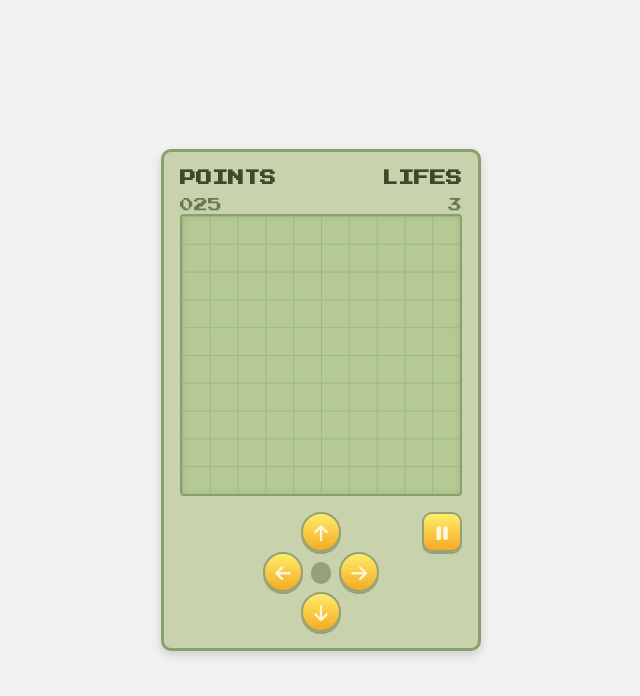
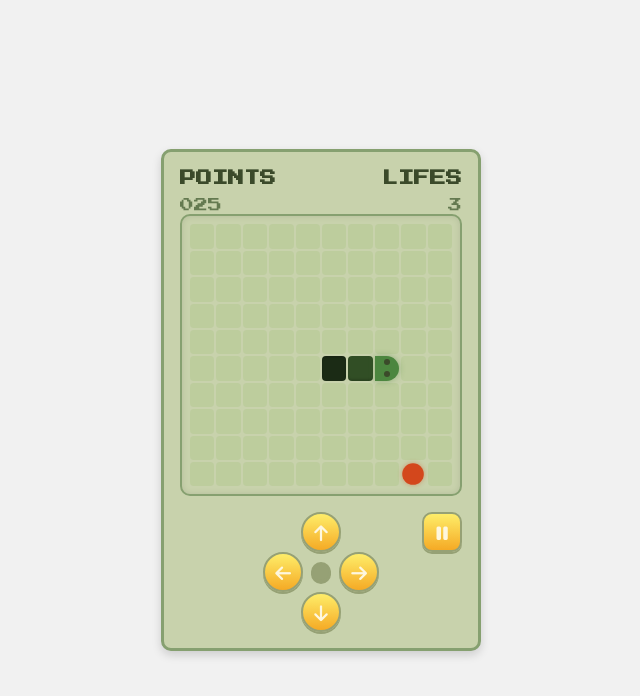
Before and after one commit to JoseRicardoPE/app-snake-game, an Angular app: page / in a window 1280 px wide. Shown: the top 696 px of the page, without its empty margins (319-959 px from the left). Built offline with nearby package versions, Linux system fonts and the light colour scheme.

Commit message:
add snake rendering inside the game panel

```diff
--- a/src/app/components/board/board.component.html
+++ b/src/app/components/board/board.component.html
@@ -1,3 +1,9 @@
 <div class="board">
-    <div class="board-grid"></div>
+    <ng-container *ngFor="let cell of cells; let i = index">
+        <div class="board-grid"
+        [class.snake]="isSnakeCell(i)"
+        [class.snake-head]="isSnakeHead(i)"
+        [class.snake-tail]="isSnakeTail(i)"
+        [class.food]="isFoodCell(i)"></div>
+    </ng-container>
 </div>
--- a/src/app/components/board/board.component.scss
+++ b/src/app/components/board/board.component.scss
@@ -6,25 +6,64 @@
     display: block;
     width: 100%;
     .board {
-        display: flex;
-        justify-content: center;
-        align-items: center;
-        background-color: $color-panel;
+        display: grid;
+        grid-template-columns: repeat(10, auto);
+        grid-template-rows: repeat(10, auto);
+        gap: calculateRem(2px);
+        width: 100%;
+        max-width: calculateRem(320px);
+        aspect-ratio: 1 / 1;
+        margin: 0 auto;
+        padding: calculateRem(8px);
+        background-color: $color-bg-console;
         border: calculateRem(2px) solid $color-border-panel;
-        aspect-ratio: 1;
-        position: relative;
-        border-radius: $radius-sm;
+        border-radius: $radius-md;
         box-shadow: $shadow-inset-soft;
     }
     .board-grid {
-        display: grid;
-        grid-template-columns: repeat(10, auto);
-        grid-template-rows: repeat(10, auto);
         width: 100%;
         height: 100%;
-        background-image:
-            linear-gradient(to right, $color-panel-gap calculateRem(1px), transparent 1px),
-            linear-gradient(to bottom, $color-panel-gap 1px, transparent 1px);
-        background-size: 10% 10%;
+        background-color: $color-panel;
+        border-radius: $radius-sm;
+        transition: background-color 120ms ease transform 80ms ease;
+    }
+
+    /* Snake body */
+    .snake {
+        background-color: $color-snake-body;
+        box-shadow: inset 0 -2px 2px rgba(0,0,0,0.15);
+    }
+
+    /* Snake head */
+    .snake-head {
+        position: relative;
+        background-color: $color-snake-head;
+        box-shadow:  0 0 calculateRem(6px) rgba(76,134,63,0.45);
+        border-radius: 0 calculateRem(35px) calculateRem(35px) 0;
+        &::after {
+            content: '';
+            position: absolute;
+            width: calculateRem(6px);
+            height: calculateRem(6px);
+            background-color: $color-text-dark;
+            border-radius: 50%;
+            top: calculateRem(3px);
+            left: calculateRem(9px);
+            box-shadow: 0 calculateRem(12px) 0 $color-text-dark;
+        }
+    }
+
+    /* Snake tail */
+    .snake-tail {
+        background-color: darken($color-snake-body, 10%);
+        box-shadow: inset 0 2px 2px rgba(0,0,0,0.15);
+    }
+
+    /* Food */
+    .food {
+        background-color: $color-food;
+        box-shadow: 0 0 calculateRem(6px) rgba(211,71,28,0.45);
+        border-radius: 50%;
+        transform: scale(0.9);
     }
 }
--- a/src/app/components/board/board.component.ts
+++ b/src/app/components/board/board.component.ts
@@ -1,11 +1,67 @@
-import { Component } from '@angular/core';
+import { CommonModule } from '@angular/common';
+import { Component, OnInit } from '@angular/core';
 
 @Component({
   selector: 'app-board',
-  imports: [],
+  imports: [CommonModule],
   templateUrl: './board.component.html',
   styleUrl: './board.component.scss'
 })
-export class BoardComponent {
+export class BoardComponent implements OnInit {
+
+  gridSize: number = 10;
+  cells: number[] = [];
+  snake: number[] = [];
+  food = 0;
+
+  ngOnInit(): void {
+    this.initBoard();
+    this.placeInitialSnake();
+    this.placeFood();
+  }
+
+  private initBoard() {
+    const total = this.gridSize * this.gridSize;
+    this.cells = Array.from({ length: total }, (_, i) => i);
+
+    const board = document.querySelector('app-board .board') as HTMLElement | null;
+    if (board) {
+      board.style.gridTemplateColumns = `repeat(${this.gridSize}, auto)`;
+    }
+  }
+
+  private placeInitialSnake() {
+    const centerRow = Math.floor(this.gridSize / 2);
+    const centerCol = Math.floor(this.gridSize / 2);
+    const headIndex = centerRow * this.gridSize + centerCol + 2;
+    this.snake = [headIndex, headIndex - 1, headIndex -2];
+  }
+
+  private placeFood() {
+    this.food = this.randomEmptyCell();
+  }
+
+  private randomEmptyCell(): number {
+    const total = this.gridSize * this.gridSize;
+    let idx = Math.floor(Math.random() * total);
+    while (this.snake.includes(idx)) {
+      idx = Math.floor(Math.random() * total);
+    }
+    return idx;
+  }
+
+  // Helpers usados por el template
+  isFoodCell(index: number): boolean {
+    return this.food === index;
+  }
+  isSnakeCell(index: number): boolean {
+    return this.snake.includes(index);
+  }
+  isSnakeHead(index: number): boolean {
+    return this.snake.length > 0 && index === this.snake[0];
+  }
+  isSnakeTail(index: number): boolean {
+    return this.snake.length > 0 && index === this.snake[this.snake.length - 1];
+  }
 
 }
--- a/src/styles/_vars.scss
+++ b/src/styles/_vars.scss
@@ -3,7 +3,7 @@
 // 🎨 Snake Game Color Palette
 $color-bg-light: #f1f1f1;
 $color-bg-console: #c8d2ac;
-$color-panel: #b4c993;
+$color-panel: #b4c9938f;
 $color-panel-gap: #9fb686;
 $color-border-panel: #86a070;
 $color-border-controls: #96a175;
```
